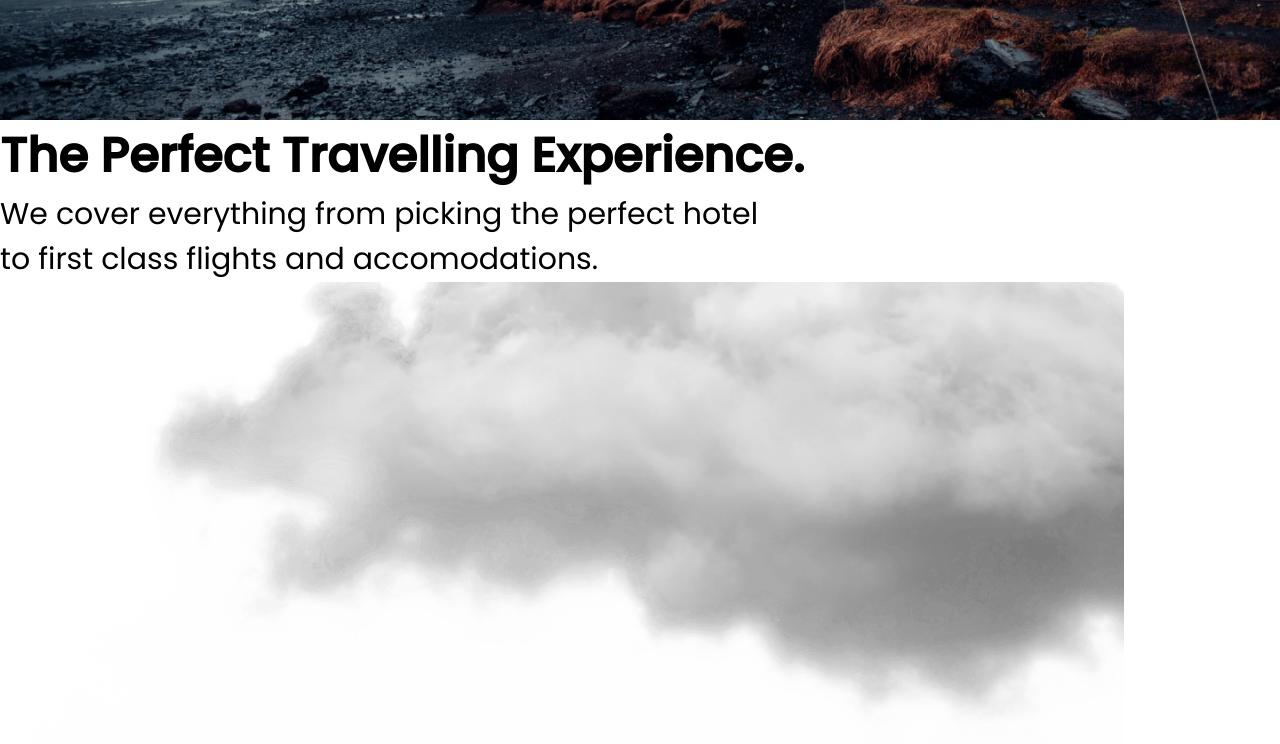
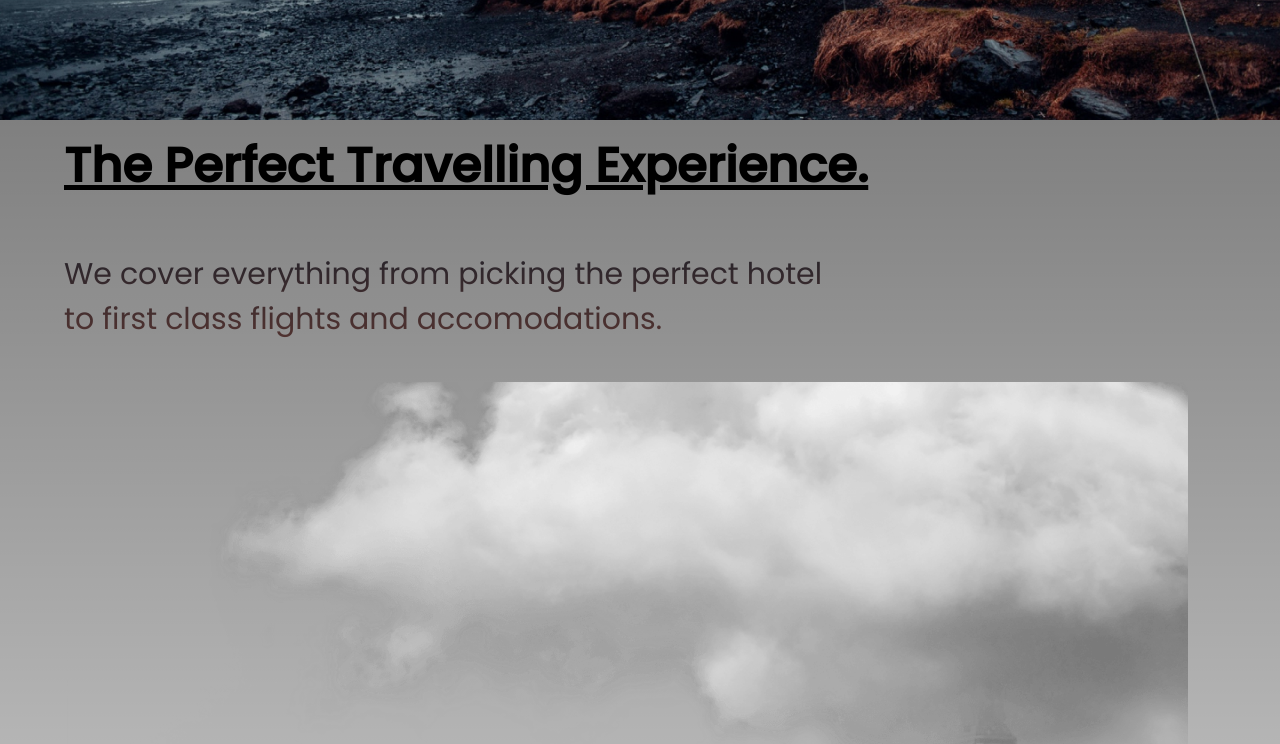
Before and after one commit to d00mducky/Travelish, a plain HTML site: page index.html in a window 1280 px wide. Shown: the part 680-1424 px from the top of the page. Drawn offline with Linux system fonts and the light colour scheme; a web font is replaced by a local one.

Commit message:
background image and container spacing margins applied to headers. applied a gradiant to the locations h3 text

```diff
--- a/style.css
+++ b/style.css
@@ -110,6 +110,38 @@ nav ul {
   padding: 5rem;
 }
 
+/* locations section */
+
+#locations {
+  min-height: 100vh;
+  background-image: linear-gradient(rgba(0, 0, 0, 0.5), transparent),
+    url(imgs/new-york-page.png);
+  background-position: center;
+  background-size: cover;
+  display: flex;
+  align-items: center;
+}
+
+.locations-header {
+  width: 90%;
+  margin: auto;
+}
+
+.locations-header h2 {
+  padding: 1rem 0rem;
+  text-decoration: underline;
+  text-decoration-thickness: 0.5rem;
+}
+
+.locations-header h3 {
+  padding: 4rem 0rem;
+  /* NOTE: here is a cool way to add gradient to text : */
+  background: linear-gradient(#131c27, #663b34);
+  /* webkit adds support for items in browsers that otherwise might not support it */
+  -webkit-background-clip: text;
+  -webkit-text-fill-color: transparent;
+}
+
 /* media queries */
 
 /* when the display meets a mobile view width, send the logo to the center */
@@ -120,6 +152,7 @@ nav ul {
   }
 }
 
+/* when the display meets a mobile view width, set font size */
 @media screen and (max-width: 948px) {
   html {
     font-size: 45%;
```
